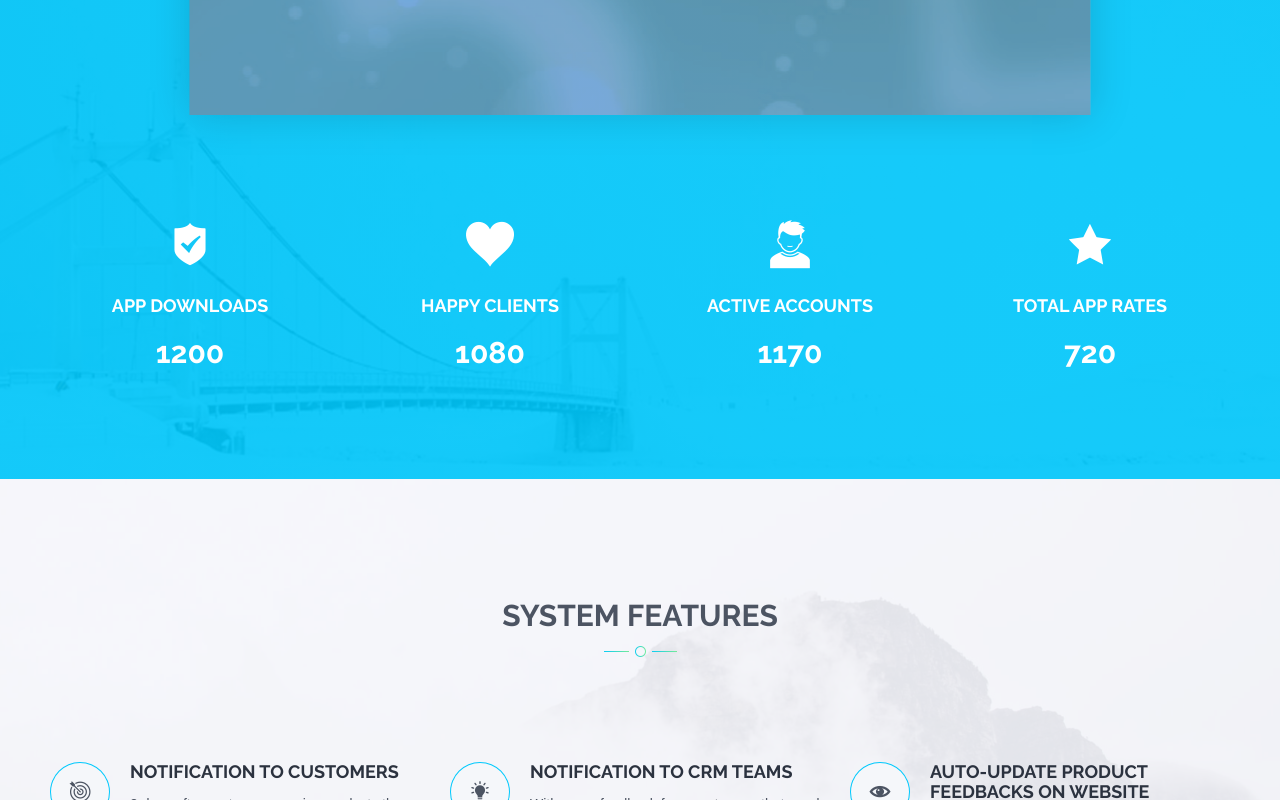
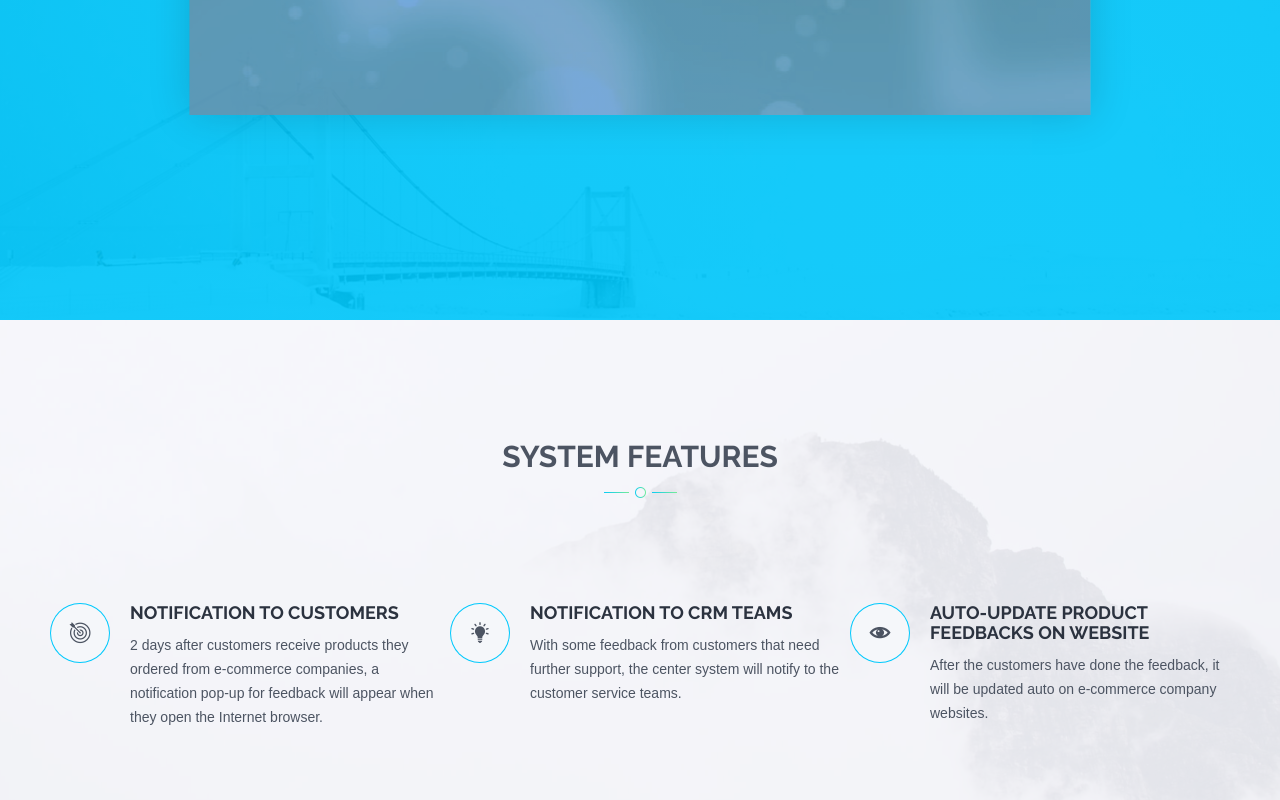
Before and after one commit to lucynguyen5996/landingpagefeek, a website: page public/indexEN.html in a window 1280 px wide. Shown: the part 3026-3826 px from the top of the page. Drawn offline with nearby package versions, Linux system fonts and the light colour scheme; some packages are replaced by stand-ins of ours; files whose address does not match are found by name.

Commit message:
Update indexEN.html

```diff
--- a/public/indexEN.html
+++ b/public/indexEN.html
@@ -272,34 +272,6 @@
        <section id="fun-fact-area" class="overlay-grad-one ptb-120">
             <div class="container">
                 <div class="row">
-                    <div class="col-sm-3">
-                        <div class="single-fact text-center">
-                            <i class="icofont icofont-safety"></i>
-                            <h5>APP DOWNLOADS</h5>
-                            <h2 class="counter">1200</h2>
-                        </div>
-                    </div>
-                    <div class="col-sm-3">
-                        <div class="single-fact text-center">
-                            <i class="icofont icofont-heart-alt"></i>
-                            <h5>HAPPY CLIENTS</h5>
-                            <h2 class="counter">1080</h2>
-                        </div>
-                    </div>
-                    <div class="col-sm-3">
-                        <div class="single-fact text-center">
-                            <i class="icofont icofont-boy"></i>
-                            <h5>ACTIVE ACCOUNTS</h5>
-                            <h2 class="counter">1170</h2>
-                        </div>
-                    </div>
-                    <div class="col-sm-3">
-                        <div class="single-fact text-center">
-                            <i class="icofont icofont-star"></i>
-                            <h5>TOTAL APP RATES</h5>
-                            <h2 class="counter">720</h2>
-                        </div>
-                    </div>
                 </div>
             </div>
         </section>
```
